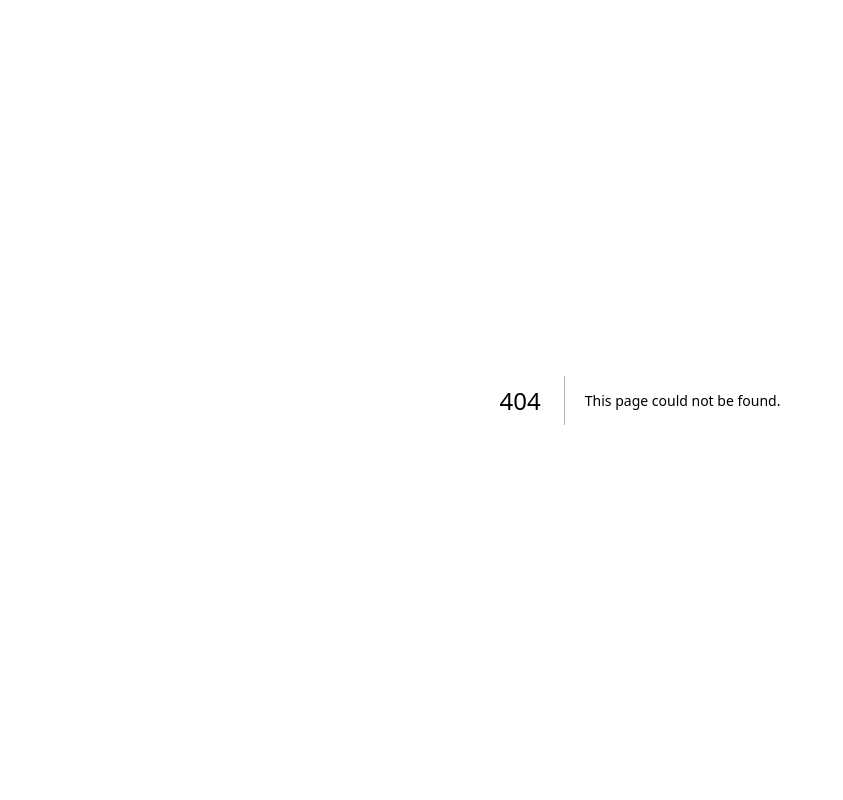
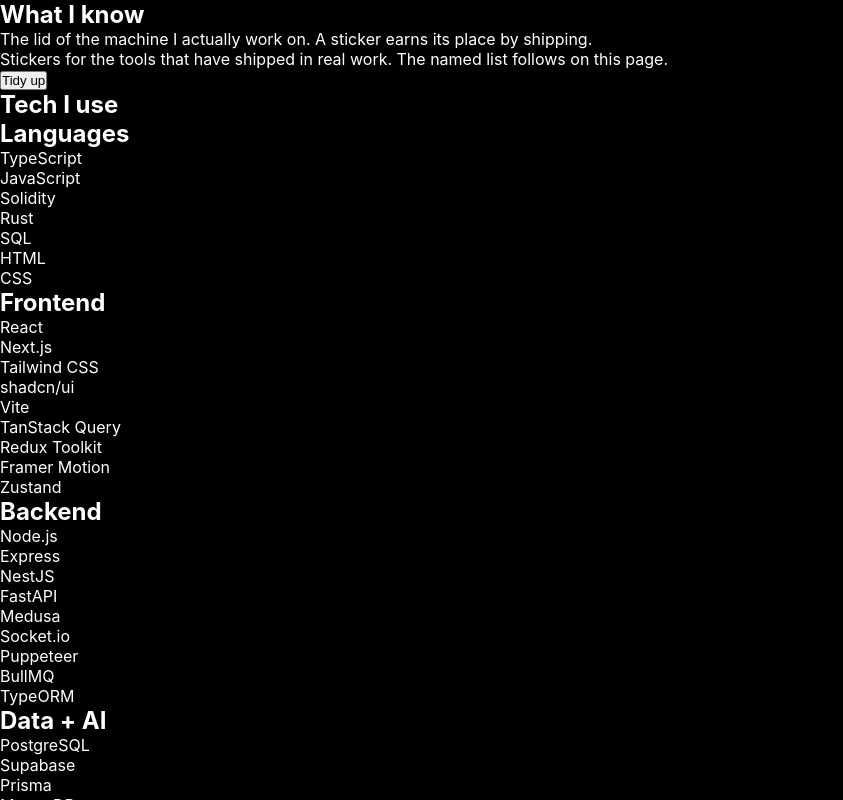
Before and after one commit to sahilkhedkar/sahilkhedkar.com, a Next.js app in the folder apps/web/: page /know in a window 1280 px wide. Before the commit this address had no page. Shown: the whole page, without its empty margins (0-843 px from the left). Built offline with nearby package versions, Linux system fonts and the light colour scheme.

Commit message:
feat(pages): add work, projects, and knowledge showcase pages

```diff
--- /dev/null
+++ b/apps/web/app/know/page.tsx
@@ -0,0 +1,24 @@
+import type { Metadata } from "next";
+import { StackList } from "../components/stack-list";
+import { StickerLid } from "../components/sticker-lid";
+
+export const metadata: Metadata = {
+  title: "What I know",
+  description: "The laptop lid, and the same tools written out by name.",
+};
+
+export default function KnowPage() {
+  return (
+    <article className="subpage">
+      <h1>What I know</h1>
+      <p className="lede">
+        The lid of the machine I actually work on. A sticker earns its place by shipping.
+      </p>
+      <StickerLid />
+      <section id="stack" className="know-stack" aria-labelledby="stack-heading">
+        <h2 id="stack-heading">Tech I use</h2>
+        <StackList />
+      </section>
+    </article>
+  );
+}
--- /dev/null
+++ b/apps/web/app/stack/page.tsx
@@ -0,0 +1,5 @@
+import { redirect } from "next/navigation";
+
+export default function StackPage() {
+  redirect("/know#stack");
+}
```
Also changed, not shown: apps/web/app/projects/page.tsx (added, +12 -0 lines), apps/web/app/work/page.tsx (added, +13 -0 lines).
